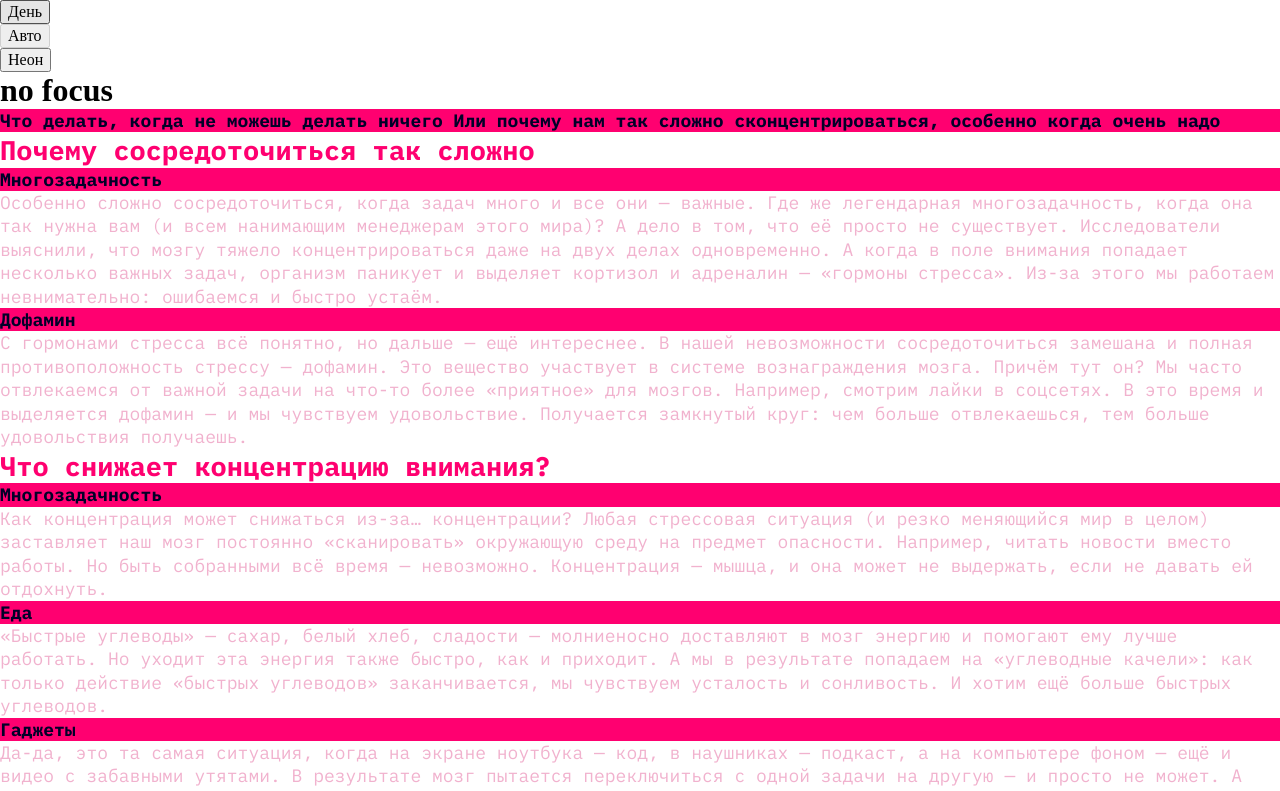
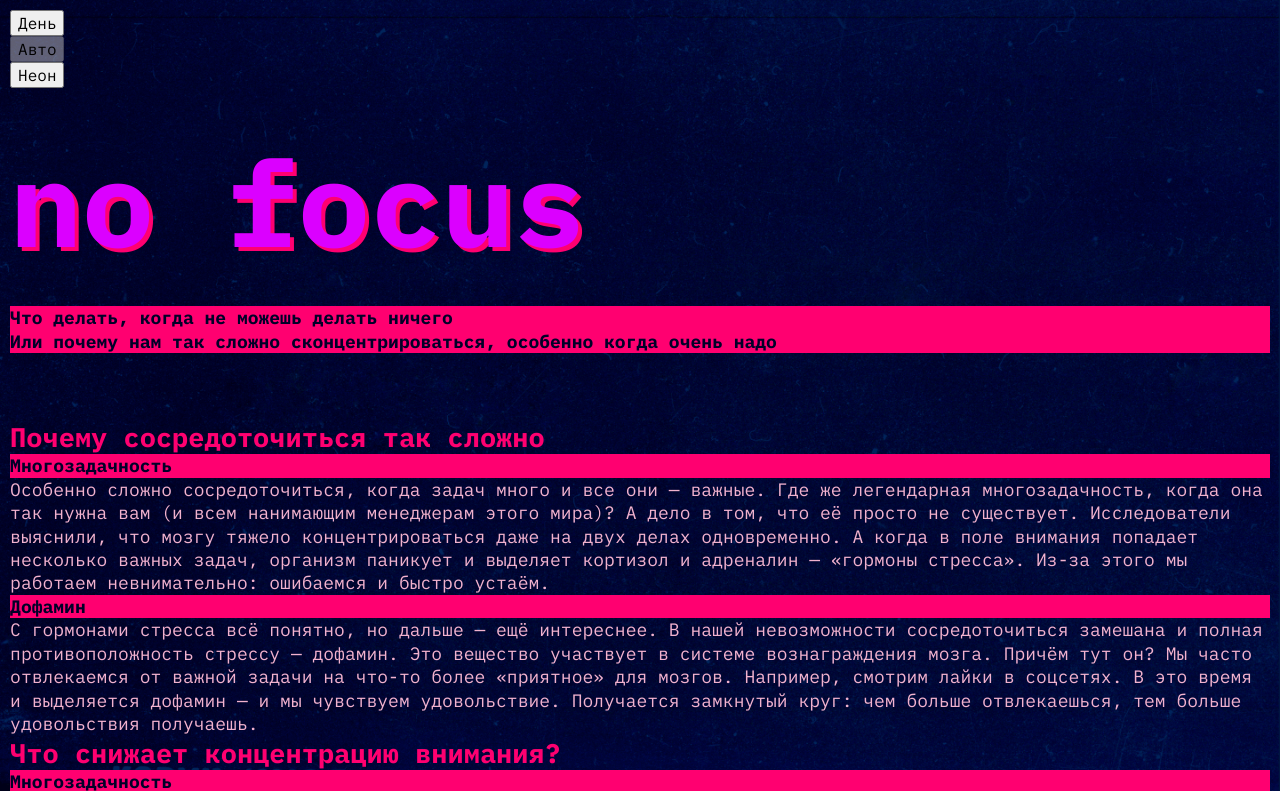
Before and after one commit to nas-tya/slozhno-sosredotochitsya, a plain HTML site: page index.html in a window 1280 px wide. Shown: the top 791 px of the page. Drawn offline with Linux system fonts and the light colour scheme.

Commit message:
сделаны большие заголовки

```diff
--- a/index.html
+++ b/index.html
@@ -47,7 +47,8 @@
       </nav>
       <h1 class="header__big-header big-header">no focus</h1>
       <p class="header__title title title-decor"
-        >Что делать, когда не можешь делать ничего Или почему нам так сложно
+        >Что делать, когда не можешь делать ничего <br>
+        Или почему нам так сложно
         сконцентрироваться, особенно когда очень надо</p>
     </header>
     <main class="main">
--- a/styles/globals.css
+++ b/styles/globals.css
@@ -10,6 +10,7 @@ body {
   min-inline-size: 375px;
   max-inline-size: 1440px;
   margin: 0 auto;
+  padding: 0.63rem;
 }
 
 h1,
--- a/styles/style.css
+++ b/styles/style.css
@@ -2,11 +2,19 @@
 
 .page {
   /* сохраните в разметке и стилях класс page. На его основе работает скрипт. */
+  font-family: IBM Plex Mono, sans-serif;
+  background-image: url(../images/cover-image-dark.png);
+  background-size: 100%;
+  background-repeat: no-repeat;
+  background-position: center;
+  background-attachment: fixed;
 }
 
 .header {
+
 }
 .decorated-zone {
+
 }
 .header__theme-menu {
 }
@@ -25,14 +33,21 @@
 .header__theme-menu-button_type_dark {
 }
 .header__big-header {
+  text-shadow: 4px 4px 0px #FF0070;
+  padding: 4.06rem 0 3.44rem 0;
 }
 .big-header {
+  color: #DB00FF;
+  font-size: clamp(7.25rem, 7.0115rem + 1.0178vw, 7.5rem);
+  font-style: normal;
+  font-weight: 700;
+  line-height: 82.5%; /* 5.98125rem */
 }
 .header__title {
+  margin-bottom: 4.13rem;
 }
 .title {
   color: #000028;
-  font-family: IBM Plex Mono, sans-serif;
   font-size: 1.125rem;
   font-style: normal;
   font-weight: 700;
@@ -45,7 +60,6 @@
 
 .main {
   color: #F1B2CE;
-  font-family: IBM Plex Mono, sans-serif;
   font-size: 1.125rem;
   font-style: normal;
   font-weight: 400;
@@ -99,6 +113,7 @@
 .footer {
 }
 .footer__big-header {
+  text-shadow: 2px 2px 0px #FF0070;
 }
 
 @media (max-width: 375px) { /* мобилки */
```
